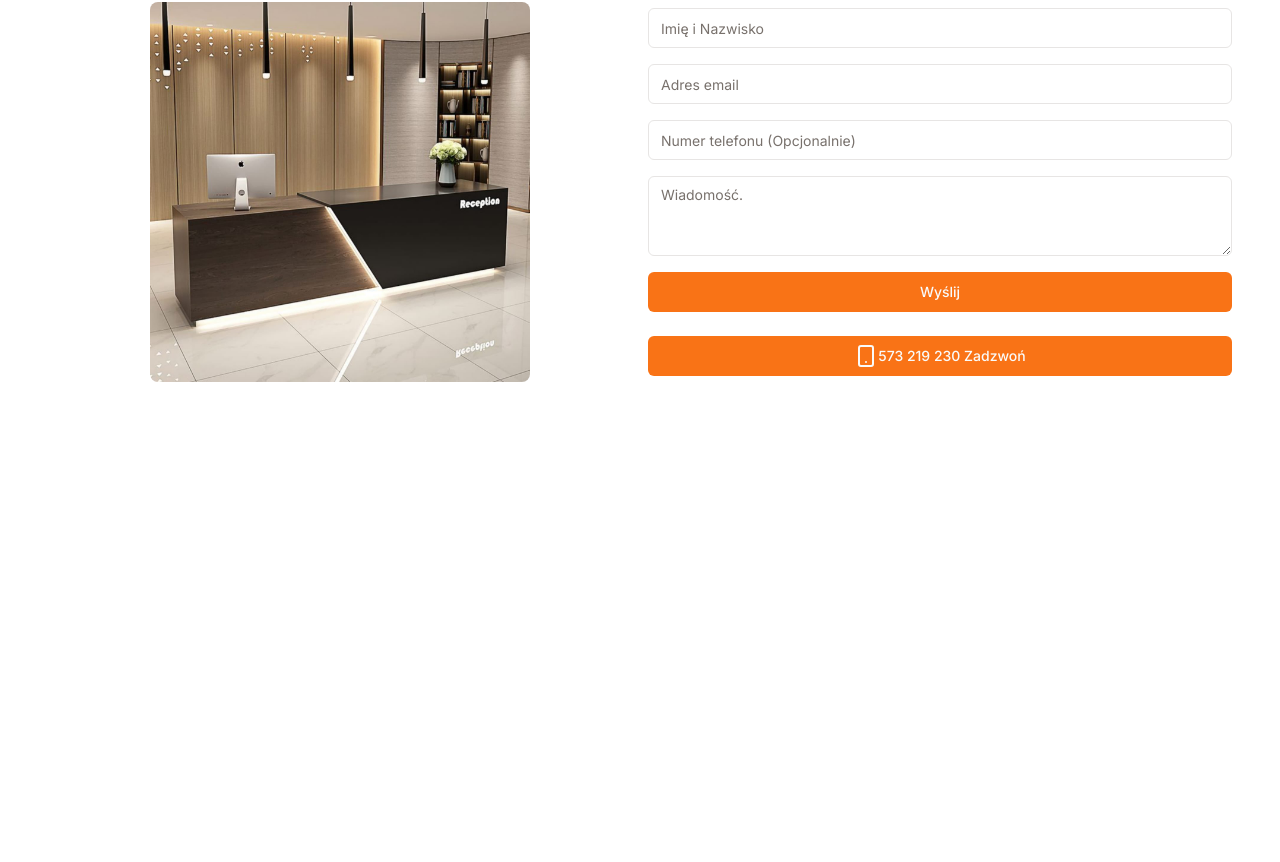
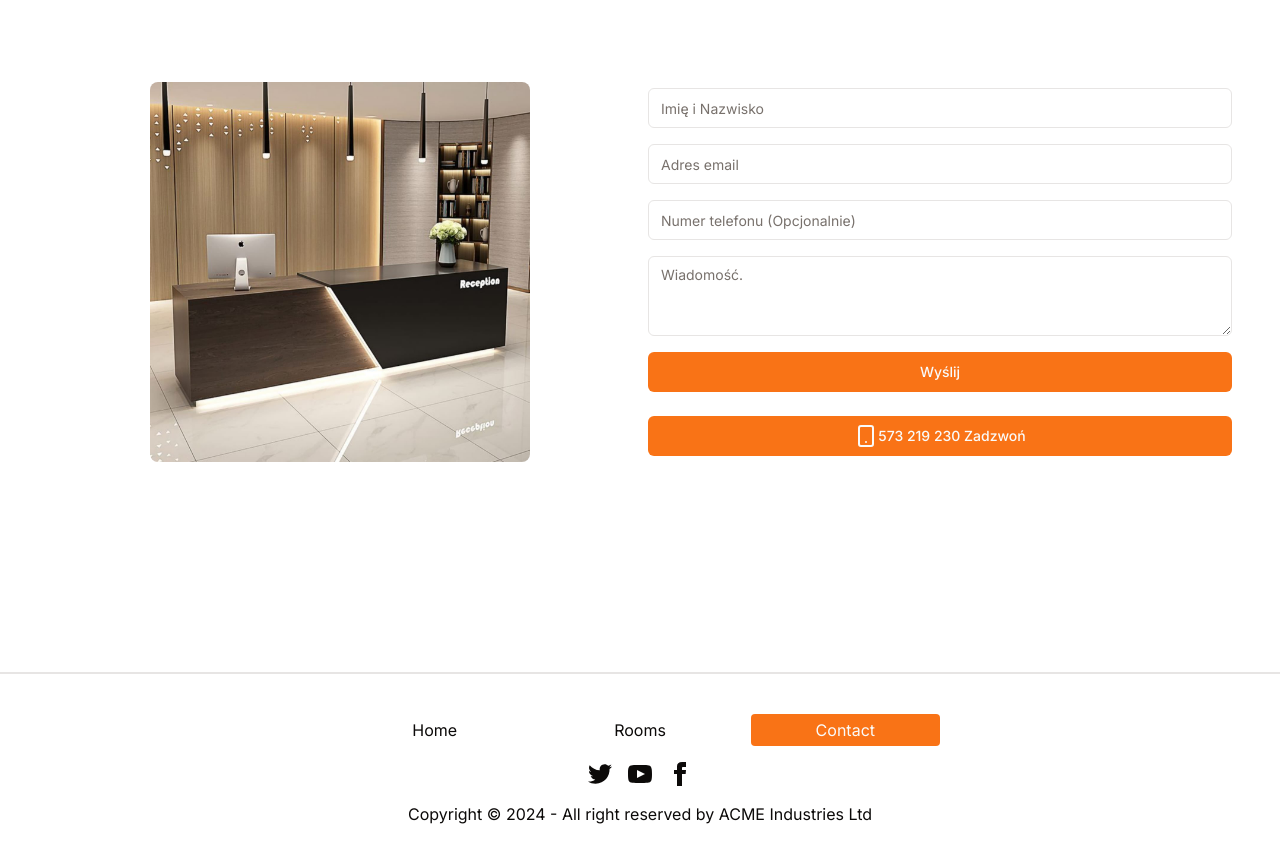
Before and after one commit to ajarek/next-14-ep-40-hotel-management, a Next.js app: page /contact in a window 1280 px wide. Shown: the part 192-1054 px from the top of the page. Before the commit the page ends 800 px from the top, so only its background shows below. Built offline with nearby package versions, Linux system fonts and the light colour scheme.

Commit message:
added Footer

```diff
--- a/app/contact/page.tsx
+++ b/app/contact/page.tsx
@@ -6,7 +6,7 @@ import { Smartphone } from 'lucide-react'
 
 const Contact = async () => {
   return (
-    <div className='w-full min-h-screen -mt-20 grid grid-cols-2 max-lg:grid-cols-1 px-12 py-24 max-sm:px-2 place  items-center gap-4 '>
+    <div className='w-full min-h-screen  grid grid-cols-2 max-lg:grid-cols-1 px-12 py-24 max-sm:px-2 place  items-center gap-4 '>
       <div className='flex justify-center items-center '>
         <Image
           src='/images/contact.jpeg'
--- a/app/layout.tsx
+++ b/app/layout.tsx
@@ -4,6 +4,7 @@ import './globals.css'
 import { ThemeProvider } from '@/components/theme-provider'
 import Navbar from '@/components/Navbar'
 import { Toaster } from "@/components/ui/toaster"
+import Footer from '@/components/Footer'
 const inter = Inter({ subsets: ['latin'] })
 
 export const metadata: Metadata = {
@@ -28,6 +29,7 @@ export default function RootLayout({
           <Navbar />
           {children}
           <Toaster />
+          <Footer/>
         </ThemeProvider>
       </body>
     </html>
--- /dev/null
+++ b/components/Footer.tsx
@@ -0,0 +1,79 @@
+'use client'
+import Link from 'next/link'
+import React from 'react'
+import { usePathname } from 'next/navigation'
+const Footer = () => {
+  const pathname = usePathname()
+  return (
+    <footer className=' p-10  flex flex-col justify-start items-center gap-4 border-t-2   '>
+      <nav className='w-1/2 grid grid-cols-3 gap-4 '>
+        <Link
+          href='/'
+          className={`flex items-center justify-center gap-4 hover:bg-primary  hover:text-primary-foreground hover:rounded-sm  rounded-sm px-4 py-1 transition ${
+            pathname === '/' ? 'active ' : 'px-4'
+          }`}
+        >
+          Home
+        </Link>
+        <Link
+          href='/rooms'
+          className={`flex items-center justify-center gap-4 hover:bg-primary hover:text-primary-foreground hover:rounded-sm  rounded-sm px-4 py-1 transition ${
+            pathname === '/rooms' ? 'active ' : 'px-4'
+          }`}
+        >
+          Rooms
+        </Link>
+        <Link
+          href='/contact'
+          className={`flex items-center justify-center gap-4 hover:bg-primary hover:text-primary-foreground hover:rounded-sm  rounded-sm px-4 py-1 transition ${
+            pathname === '/contact' ? 'active ' : 'px-4'
+          }`}
+        >
+          Contact
+        </Link>
+      </nav>
+      <nav>
+        <div className='grid grid-flow-col gap-4'>
+          <a>
+            <svg
+              xmlns='http://www.w3.org/2000/svg'
+              width='24'
+              height='24'
+              viewBox='0 0 24 24'
+              className='fill-current'
+            >
+              <path d='M24 4.557c-.883.392-1.832.656-2.828.775 1.017-.609 1.798-1.574 2.165-2.724-.951.564-2.005.974-3.127 1.195-.897-.957-2.178-1.555-3.594-1.555-3.179 0-5.515 2.966-4.797 6.045-4.091-.205-7.719-2.165-10.148-5.144-1.29 2.213-.669 5.108 1.523 6.574-.806-.026-1.566-.247-2.229-.616-.054 2.281 1.581 4.415 3.949 4.89-.693.188-1.452.232-2.224.084.626 1.956 2.444 3.379 4.6 3.419-2.07 1.623-4.678 2.348-7.29 2.04 2.179 1.397 4.768 2.212 7.548 2.212 9.142 0 14.307-7.721 13.995-14.646.962-.695 1.797-1.562 2.457-2.549z'></path>
+            </svg>
+          </a>
+          <a>
+            <svg
+              xmlns='http://www.w3.org/2000/svg'
+              width='24'
+              height='24'
+              viewBox='0 0 24 24'
+              className='fill-current'
+            >
+              <path d='M19.615 3.184c-3.604-.246-11.631-.245-15.23 0-3.897.266-4.356 2.62-4.385 8.816.029 6.185.484 8.549 4.385 8.816 3.6.245 11.626.246 15.23 0 3.897-.266 4.356-2.62 4.385-8.816-.029-6.185-.484-8.549-4.385-8.816zm-10.615 12.816v-8l8 3.993-8 4.007z'></path>
+            </svg>
+          </a>
+          <a>
+            <svg
+              xmlns='http://www.w3.org/2000/svg'
+              width='24'
+              height='24'
+              viewBox='0 0 24 24'
+              className='fill-current'
+            >
+              <path d='M9 8h-3v4h3v12h5v-12h3.642l.358-4h-4v-1.667c0-.955.192-1.333 1.115-1.333h2.885v-5h-3.808c-3.596 0-5.192 1.583-5.192 4.615v3.385z'></path>
+            </svg>
+          </a>
+        </div>
+      </nav>
+      <aside>
+        <p>Copyright © 2024 - All right reserved by ACME Industries Ltd</p>
+      </aside>
+    </footer>
+  )
+}
+
+export default Footer
--- a/components/Links.tsx
+++ b/components/Links.tsx
@@ -76,8 +76,7 @@ const Links = () => {
             >
               <Link
                 href='/'
-                className={`flex items-center gap-4 hover:bg-primary hover:text-primary-foreground hover:rounded-sm  rounded-sm px-4 py-1 transition ${
-                  pathname === '/' ? 'active ' : 'px-4'
+                className={`flex items-center gap-4 hover:bg-primary hover:text-primary-foreground hover:rounded-sm  rounded-sm px-4 py-1 transition ${pathname === '/' ? 'active ' : 'px-4'
                 }`}
               >
                 Home
```
